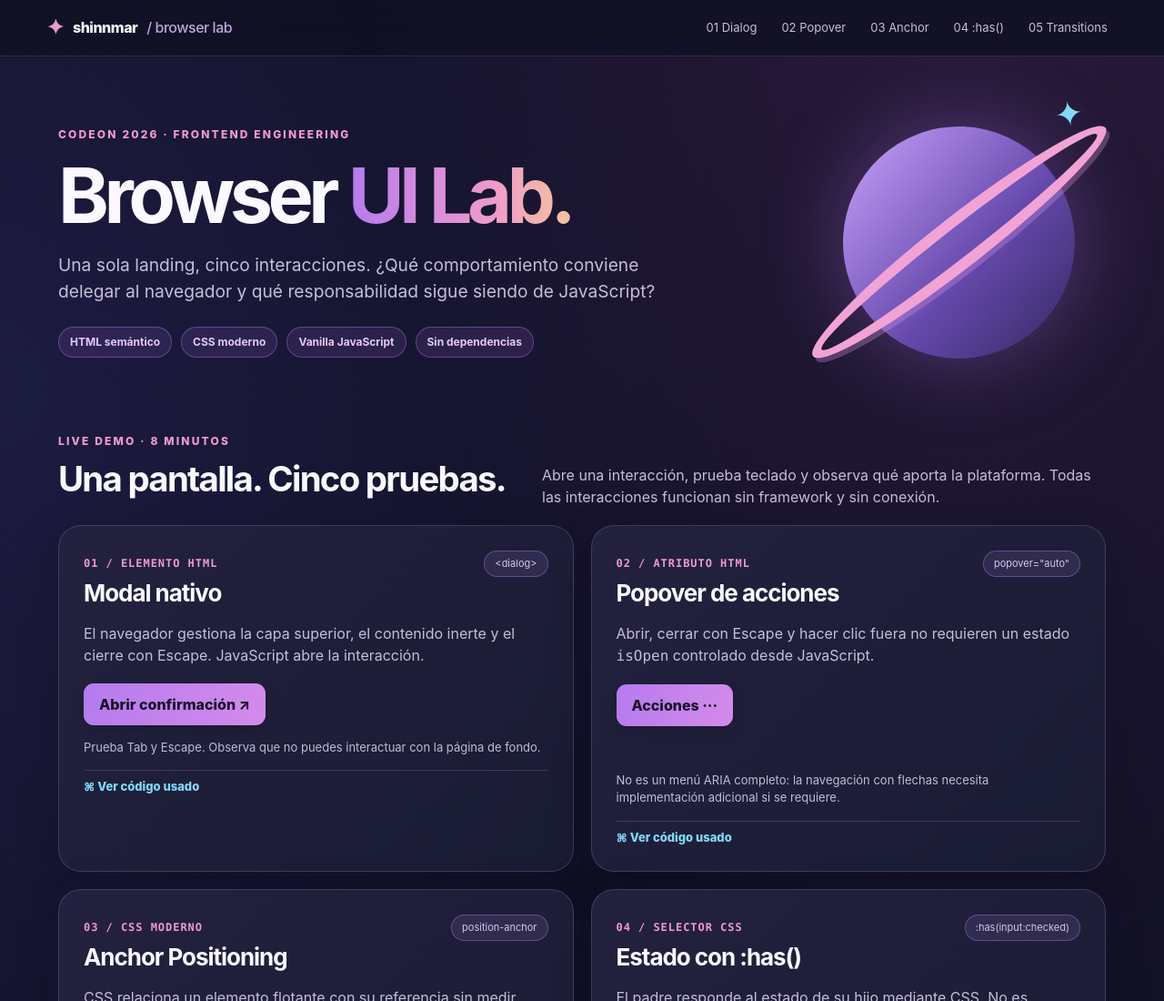
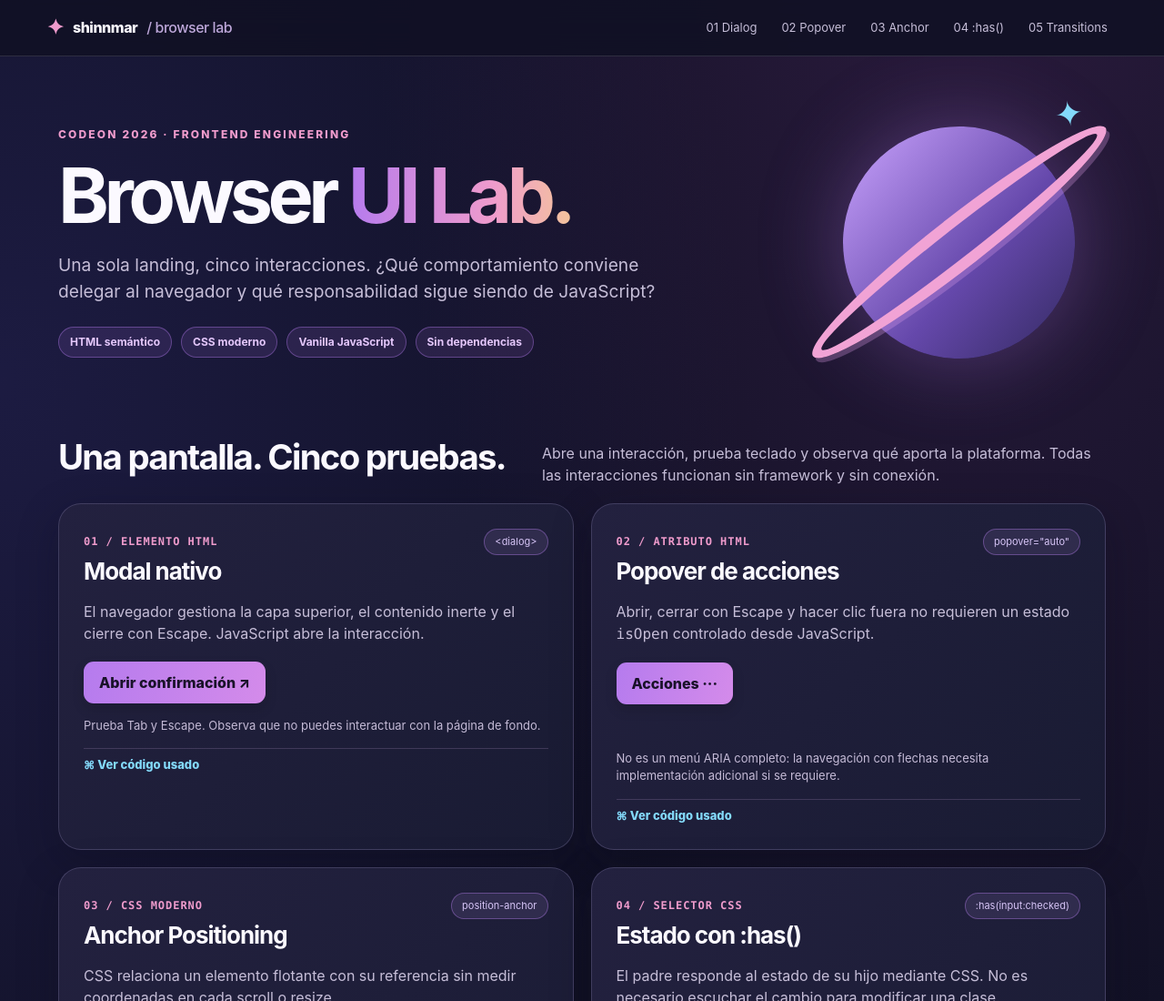
Before and after one commit to shinnmar/Browser_UI_Lab, a plain HTML site: page index.html in a window 1280 px wide. Shown: the top 1100 px of the page at 91% size. Drawn offline with Linux system fonts and the light colour scheme.

```diff
--- a/index.html
+++ b/index.html
@@ -33,7 +33,7 @@
   </section>
   <main class="wrap">
     <div class="section-intro">
-      <div><span class="eyebrow">Live demo · 8 minutos</span>
+      <div>
         <h2>Una pantalla. Cinco pruebas.</h2>
       </div>
       <p>Abre una interacción, prueba teclado y observa qué aporta la plataforma. Todas las interacciones funcionan sin
```
